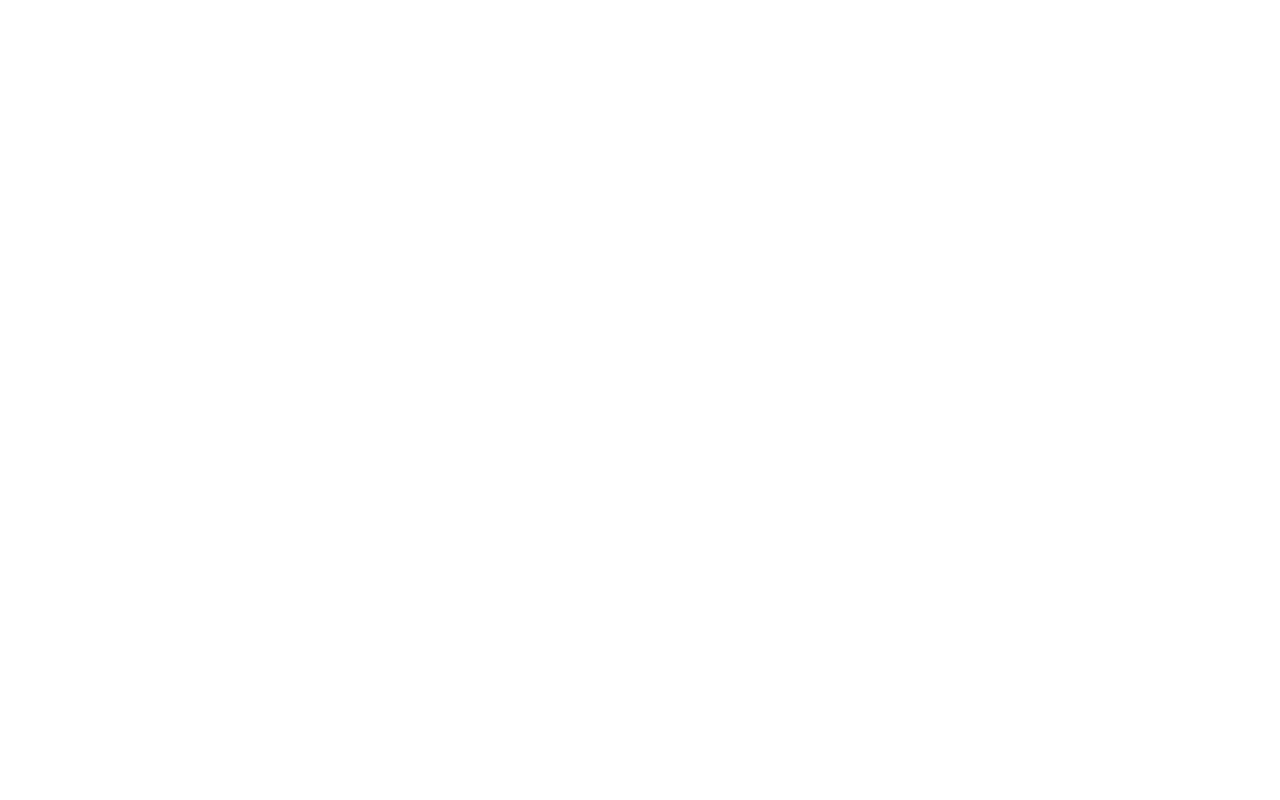
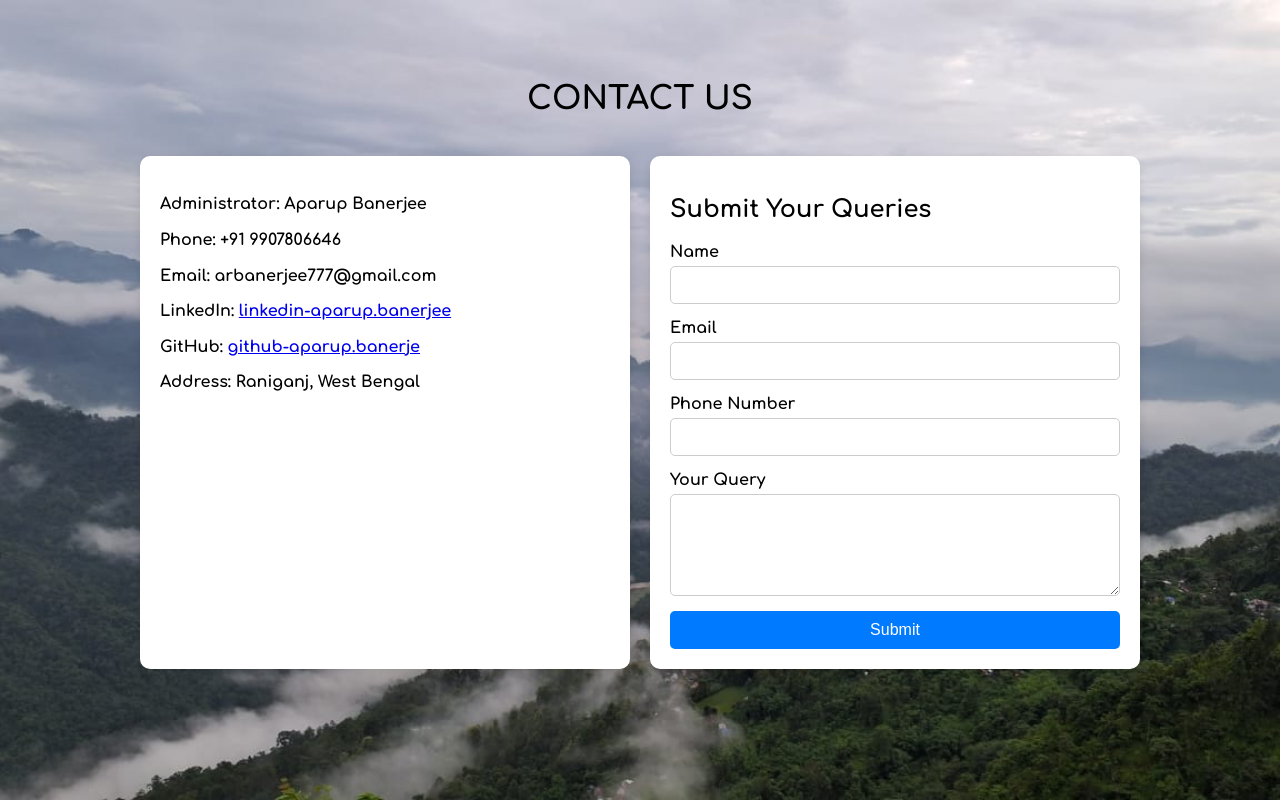
Before and after one commit to arbanerjee17/Travista, a plain HTML site: page pages/contact.html in a window 1280 px wide. Drawn offline with Linux system fonts and the light colour scheme.

Commit message:
contact update

```diff
--- a/pages/contact.html
+++ b/pages/contact.html
@@ -4,8 +4,136 @@
     <meta charset="UTF-8">
     <meta name="viewport" content="width=device-width, initial-scale=1.0">
     <title>Document</title>
+    <link rel="stylesheet" href="https://fonts.googleapis.com/css2?family=Comfortaa:wght@700&display=swap">
 </head>
+  <style>
+    body {
+      font-family: "Comfortaa", sans-serif;
+      margin: 0;
+      padding: 0;
+      background-image: url('contact_bg.jpg'); /* path to your image */
+      background-size: cover;        /* ensures image covers entire background */
+      background-repeat: no-repeat;  /* prevents tiling */
+      background-attachment: fixed;  /* makes it stay fixed while scrolling */
+      background-position: center;   /* centers the image */
+
+    }
+
+    .container {
+      max-width: 1000px;
+      margin: 40px auto;
+      padding: 20px;
+    }
+
+    h1 {
+      text-align: center;
+      color: #000000;
+      margin-bottom: 40px;
+      font-weight: bold;
+    }
+
+    .contact-wrapper {
+      display: flex;
+      flex-wrap: wrap;
+      gap: 20px;
+      justify-content: space-between;
+    }
+
+    .contact-box, .form-box {
+      background-color: white;
+      padding: 20px;
+      border-radius: 10px;
+      box-shadow: 0 2px 8px rgba(0,0,0,0.1);
+      flex: 1 1 45%;
+    }
+
+    .contact-box ul {
+      list-style: none;
+      padding: 0;
+    }
+
+    .contact-box li {
+      margin-bottom: 10px;
+      line-height: 1.6;
+    }
+
+    .form-box h2 {
+      margin-bottom: 20px;
+      color: #000000;
+    }
+
+    .form-box form {
+      display: flex;
+      flex-direction: column;
+    }
+
+    .form-box label {
+      margin-bottom: 5px;
+      font-weight: bold;
+    }
+
+    .form-box input, .form-box textarea {
+      padding: 10px;
+      margin-bottom: 15px;
+      border: 1px solid #ccc;
+      border-radius: 5px;
+      font-size: 14px;
+    }
+
+    .form-box button {
+      padding: 10px;
+      background-color: #007BFF;
+      color: white;
+      font-size: 16px;
+      border: none;
+      border-radius: 5px;
+      cursor: pointer;
+    }
+
+    .form-box button:hover {
+      background-color: #0056b3;
+    }
+
+    @media (max-width: 768px) {
+      .contact-box, .form-box {
+        flex: 1 1 100%;
+      }
+    }
+  </style>
 <body>
+  <div class="container">
+    <h1>CONTACT US</h1>
+    <div class="contact-wrapper">
+      <div class="contact-box">
+        <ul>
+          <li><strong>Administrator:</strong> Aparup Banerjee</li>
+          <li><strong>Phone:</strong> +91 9907806646</li>
+          <li><strong>Email:</strong> arbanerjee777@gmail.com</li>
+          <li><strong>LinkedIn:</strong> <a href="https://www.linkedin.com/in/aparup-banerjee-4aa69727b?utm_source=share&utm_campaign=share_via&utm_content=profile&utm_medium=android_app" target="_blank">linkedin-aparup.banerjee</a></li>
+          <li><strong>GitHub:</strong> <a href="https://github.com/arbanerjee17" target="_blank">github-aparup.banerje</a></li>
+          <li><strong>Address:</strong> Raniganj, West Bengal</li>
+        </ul>
+      </div>
 
+      <div class="form-box">
+        <h2>Submit Your Queries</h2>
+        <form>
+          <label for="name">Name</label>
+          <input type="text" id="name" name="name" required>
+
+          <label for="email">Email</label>
+          <input type="email" id="email" name="email" required>
+
+          <label for="phone">Phone Number</label>
+          <input type="tel" id="phone" name="phone" required>
+
+          <label for="query">Your Query</label>
+          <textarea id="query" name="query" rows="5" required></textarea>
+
+          <button type="submit">Submit</button>
+        </form>
+      </div>
+    </div>
+  </div>
 </body>
 </html>
```
Also changed, not shown: index.html (+0 -3 lines), pages/contact_bg.jpg (added).
